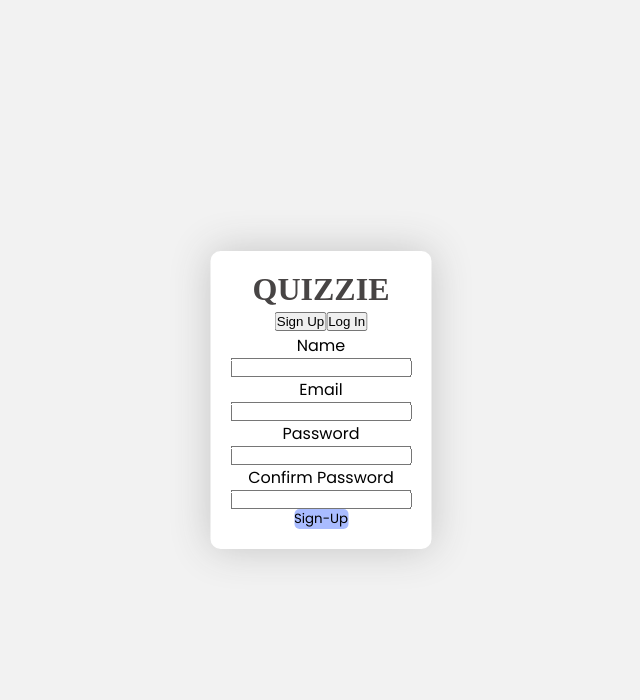
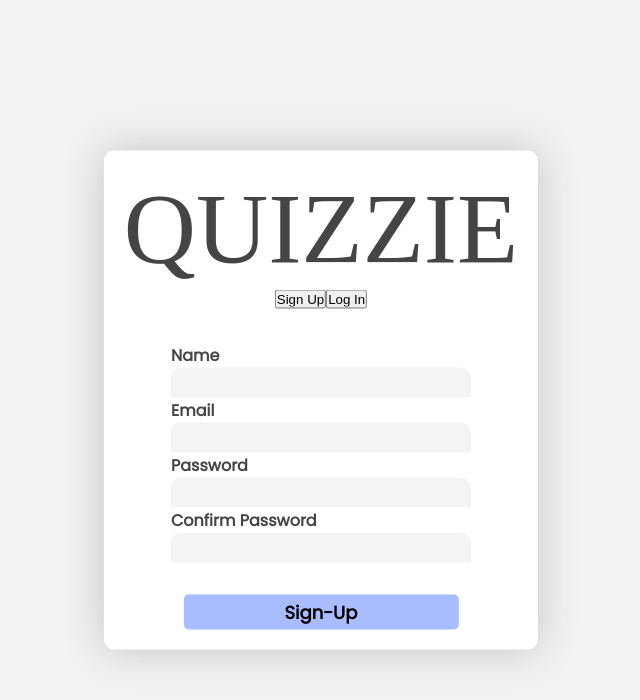
Before and after one commit to itsmeshashank13/Quizzie, a React (Create React App) app in the folder frontend/: page / in a window 1280 px wide. Shown: the top 700 px of the page, without its empty margins (319-959 px from the left). Built offline with nearby package versions, Linux system fonts and the light colour scheme; a web font is replaced by a local one.

Commit message:
giving css to signup page

```diff
--- a/frontend/src/Pages/signup/Signup.jsx
+++ b/frontend/src/Pages/signup/Signup.jsx
@@ -10,6 +10,7 @@ function Signup() {
           <button className={styles.btnSignup}>Sign Up</button>
           <button className={styles.btnLogin}>Log In</button>
         </div>
+        <div className={styles.form}>
           <label htmlFor="name">Name</label>
           <input type="text" name="name" id="name" />
 
@@ -21,7 +22,7 @@ function Signup() {
 
           <label htmlFor="name">Confirm Password</label>
           <input type="password" name="confirm-password" id="confirm-password" />
-
+        </div>
         <button className={styles.signUp}>Sign-Up</button>
     </div>
     </>
--- a/frontend/src/Pages/signup/signup.module.css
+++ b/frontend/src/Pages/signup/signup.module.css
@@ -29,6 +29,8 @@ html, body {
 .quiz {
     font-family: Jomhuria;
     color: #474444;
+    font-size: 100px;
+    font-weight: 100;
 }
 
 .signUp {
@@ -36,4 +38,29 @@ html, body {
     background-color: #A9BCFF;
     border: none;
     border-radius: 5px;
+    width: 275px;
+    height: 35px;
+    font-size: 18px;
+    font-weight: 600;
 }
+
+.form {
+    display: flex;
+    flex-direction: column;
+    padding: 2rem;
+}
+
+label {
+    font-weight: 900;
+    color: #474444;
+    padding-right: 5px;
+}
+
+input {
+    background-color: #F4F4F4;
+    border: none;
+    border-radius: 10px 10px 0 0;
+    width: 300px;
+    height: 30px;
+    float: right;
+}
```
Lines whose indentation alone changed are shown as unchanged.
